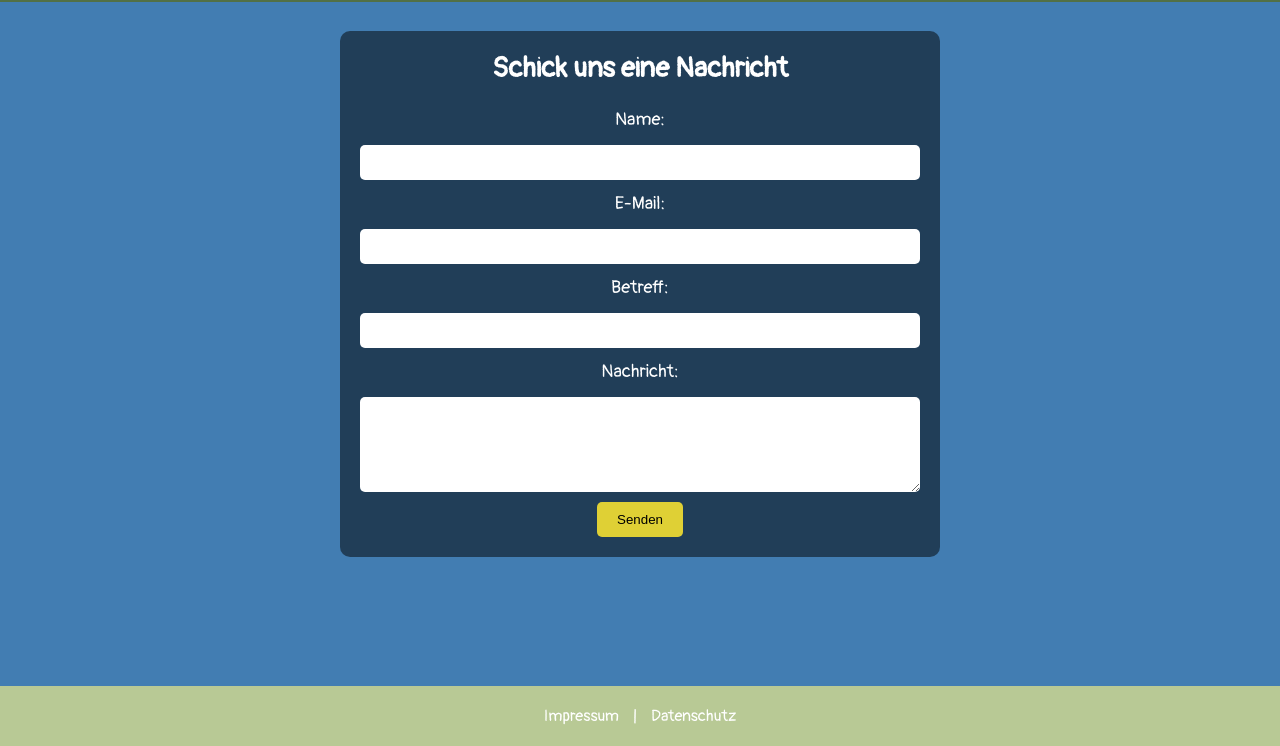
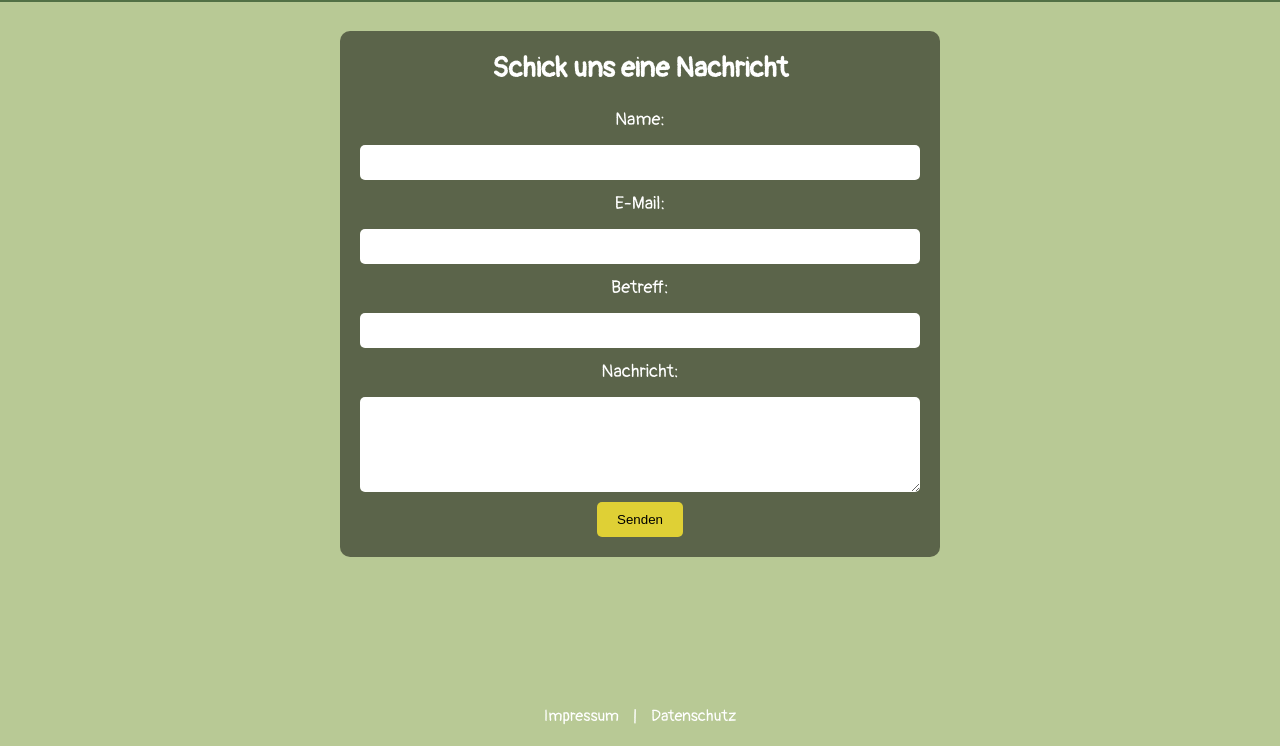
Before and after one commit to mohamadtahabach/retex, a website: page kontakt.html in a window 1280 px wide. Shown: the part 63-809 px from the top of the page. Drawn offline with Linux system fonts and the light colour scheme; a web font is replaced by a local one.

Commit message:
last changes

```diff
--- a/assets/css/style.css
+++ b/assets/css/style.css
@@ -200,7 +200,7 @@ video {
 /* Grundlegende Stile für das Impressum, Kontakt, Über uns & Produkte */
 .impressum, .kontakt, .ueber-uns, .products {
     padding: 40px;
-    background-color: #427db2;
+    background-color: #b8c995;
     color: white;
     text-align: center;
     min-height: calc(93vh - 60px); /* Gesamte Bildschirmhöhe abzüglich Footer */
```
Also changed, not shown: index.html (+1 -1 lines).
